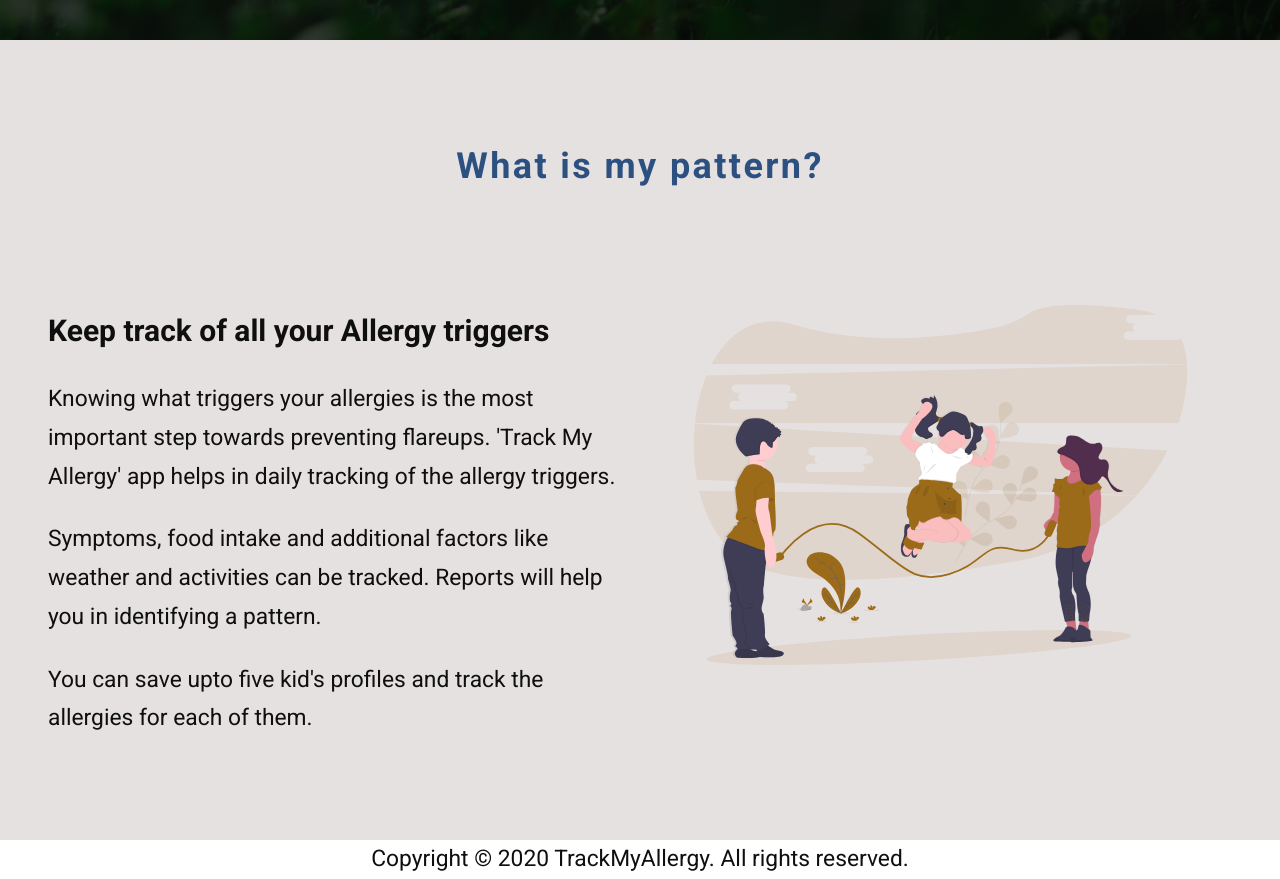
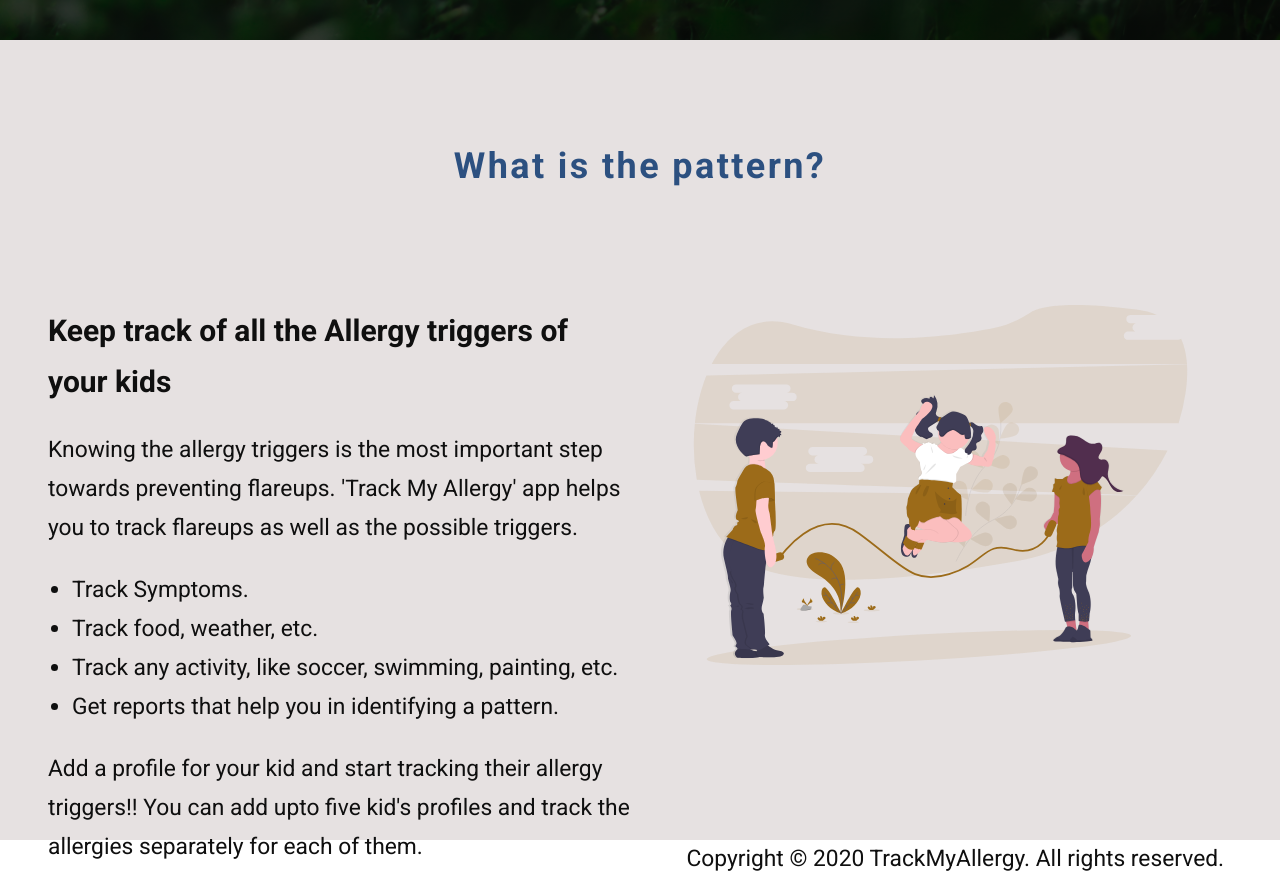
Before and after one commit to JeenaJohn/allergy-tracker, a React (Create React App) app: page / in a window 1280 px wide. Shown: the part 760-1639 px from the top of the page. Built offline with nearby package versions, Linux system fonts and the light colour scheme; no server answers.

Commit message:
Edited home page content and sidebar shadow

```diff
--- a/src/Home.js
+++ b/src/Home.js
@@ -7,7 +7,7 @@ function Home(props) {
       {/* header nav bar and footer are in Layout.js */}
       <header className="home-page">
         <div className="header__text-box">
-          <h1 className="heading-primary  ">
+          <h1 className="heading-primary">
             <span className="heading-primary--main">Track My Allergy</span>
           </h1>
 
@@ -23,29 +23,32 @@ function Home(props) {
       <section id="section-about" className="section-about">
         <div className="u-center-text u-margin-bottom-big">
           <h2 className="heading-secondary bg-color-blue">
-            What is my pattern?
+            What is the pattern?
           </h2>
         </div>
 
         <div className="row ">
           <div className="col span-1-of-2 ">
             <h3 className="heading-tertiary u-margin-bottom-small">
-              Keep track of all your Allergy triggers
+              Keep track of all the Allergy triggers of your kids
             </h3>
             <p className="paragraph u-margin-bottom-small">
-              Knowing what triggers your allergies is the most important step
-              towards preventing flareups. 'Track My Allergy' app helps in daily
-              tracking of the allergy triggers.
+              Knowing the allergy triggers is the most important step towards
+              preventing flareups. 'Track My Allergy' app helps you to track
+              flareups as well as the possible triggers.
             </p>
-            <p className="paragraph u-margin-bottom-small">
-              Symptoms, food intake and additional factors like weather and
-              activities can be tracked. Reports will help you in identifying a
-              pattern.
-            </p>
+            <ul className="list u-margin-bottom-small u-margin-left">
+              <li> Track Symptoms.</li>
+              <li>Track food, weather, etc.</li>
+              <li>Track any activity, like soccer, swimming, painting, etc. </li>
+              <li>Get reports that help you in identifying a pattern.</li>
+            </ul>
+
 
             <p className="paragraph">
-              You can save upto five kid's profiles and track the allergies for
-              each of them.
+              Add a profile for your kid and start tracking their allergy
+              triggers!! You can add upto five kid's profiles and track the
+              allergies separately for each of them.
             </p>
           </div>
           <div className="col span-1-of-2 ">
--- a/src/resources/css/sidebar.css
+++ b/src/resources/css/sidebar.css
@@ -45,7 +45,7 @@
     padding: 3rem 0 0;
     font-size: 1.15rem;
 
-    box-shadow: inset -7px -7px 5px 7px rgba(90,90,90,0.5) ;
+    box-shadow: inset -7px 0 0 0 rgba(90,90,90,0.5) ;
 
   }
 
--- a/src/resources/css/typography.css
+++ b/src/resources/css/typography.css
@@ -52,6 +52,10 @@ h4 {
   font-size: 1.9rem;
 }
 
+.list{
+  font-size: 1.9rem;
+}
+
 label {
   margin-right: 1rem;
   font-size: 1.9rem;
```
